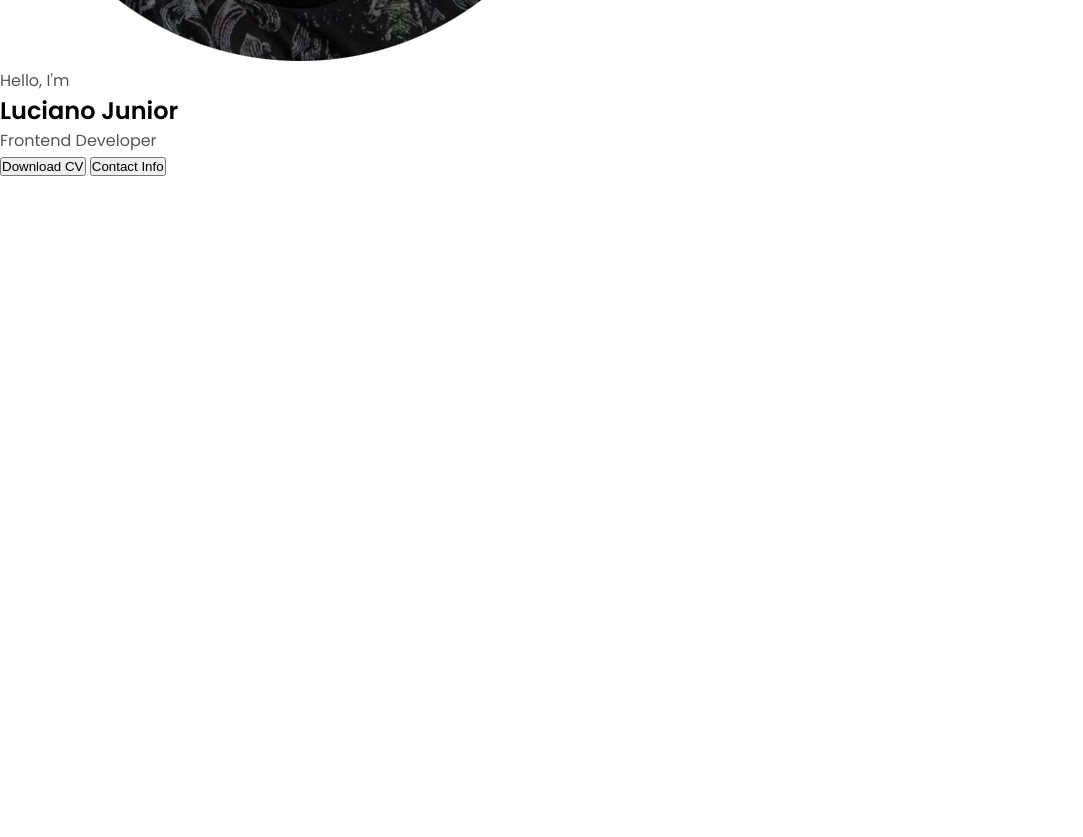
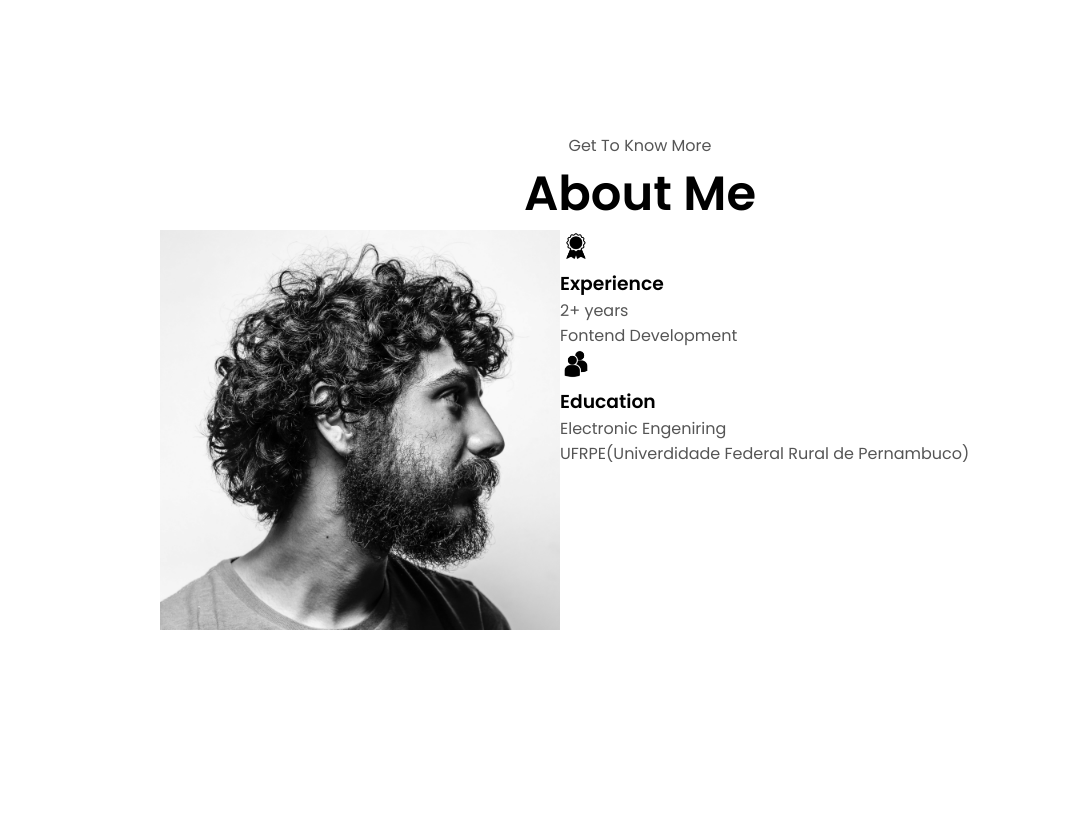
Before and after one commit to Lucianofnjunior/HTML-CSS, a plain HTML site: page meus_random/portifolio-demo/index.html in a window 1280 px wide. Shown: the part 675-1512 px from the top of the page, without its empty margins (0-1083 px from the left). Before the commit the page ends 853 px from the top, so only its background shows below. Drawn offline with Linux system fonts and the light colour scheme.

Commit message:
Finalizando o profile e inicio da section about

```diff
--- a/meus_random/portifolio-demo/css/style.css
+++ b/meus_random/portifolio-demo/css/style.css
@@ -148,3 +148,110 @@ a:hover {
 .hamburguer-icon span:first-child {
     transform: none;
 }
+
+/* SECTIONS */
+
+section {
+    padding-top: 4vh;
+    height: 96vh;
+    margin: 0 10rem;
+    box-sizing: border-box;
+    min-height: fit-content;
+}
+
+.section-container {
+    display: flex;
+}
+
+/* PROFILE SECTION */
+
+#profile {
+    display: flex;
+    justify-content: center;
+    gap: 5rem;
+    height: 80vh;
+}
+
+.section__pic-container {
+    display: flex;
+    height: 400px;
+    width: 400px;
+    margin: auto 0;
+}
+
+.section__text {
+    align-self: center;
+    text-align: center;
+}
+
+.section__text p {
+    font-weight: 600;
+}
+
+.section__text__p1 {
+    text-align: center;
+}
+
+.section__text__p2 {
+    text-align: center;
+    font-size: 1.75rem;
+    margin-bottom: 1rem;
+}
+
+.title {
+    font-size: 3rem;
+    text-align: center;
+}
+
+#socials-container {
+    display: flex;
+    justify-content: center;
+    margin-top: 1rem;
+    gap: 1rem;
+}
+
+/* ICONS */
+
+.icon {
+    height: 2rem;
+}
+
+/* BUTTONS */
+
+.btn-container {
+    display: flex;
+    justify-content: center;
+    gap: 1rem;
+}
+
+.btn {
+    font-weight: 600;
+    transition: all 300ms ease;
+    padding: 1rem;
+    width: 8rem;
+    border-radius: 2rem;
+    border: rgb(53,53,53) 0.1rem solid;
+}
+
+.btn:hover {
+    cursor: pointer;
+}
+
+.btn-color-1, .btn-color-2:hover {
+    background-color: rgb(53,53,53);
+    color: white;
+}
+
+.btn-color-1:hover {
+    background-color: rgb(0,0,0);
+}
+
+.btn-color-2 {
+    background-color: none;
+}
+
+.btn-color-2:hover {
+    border: rgb(255,255,255) 0.1rem solid;
+}
+
+/* ABOUT SECTION */
--- a/meus_random/portifolio-demo/index.html
+++ b/meus_random/portifolio-demo/index.html
@@ -43,14 +43,41 @@
         </div>
         <div class="section__text">
             <p class="section__text__p1">Hello, I'm</p>
-            <h1>Luciano Junior</h1>
+            <h1 class="title">Luciano Junior</h1>
             <p class="section__text__p2">Frontend Developer</p>
             <div class="btn-container">
                 <button class="btn btn-color-2" onclick="window.open('./assets/resume-example.pdf')">Download CV</button>
                 <button class="btn btn-color-1" onclick="location.href = './#contacts'">Contact Info</button>
             </div>
+            <div id="socials-container">
+                <a href="https://www.linkedin.com/in/luciano-junior-926706265/" rel="external" target="_blank"><img src="assets/linkedin.png" alt="My Linkedin Profile" class="icon"></a>
+                <a href="https://github.com/Lucianofnjunior" rel="external" target="_blank"><img src="assets/github.png" alt="My Github Profile" class="icon"></a>
+            </div>
         </div><!-- SECTION TEXT END -->
     </section><!-- PROFILE END-->
+    <section id="about">
+        <p class="section__text__p1">Get To Know More</p>
+        <h1 class="title">About Me</h1>
+        <div class="section-container">
+            <div class="section__pic-container">
+                <img src="assets/about-pic.png" alt="Profile Picture" class="about-pic">
+            </div>
+            <div class="about-details-container">
+                <div class="about-containers">
+                    <div class="details-container">
+                        <img src="assets/experience.png" alt="Experience Icon" class="icon">
+                        <h3>Experience</h3>
+                        <p>2+ years <br>Fontend Development</p>
+                    </div>
+                    <div class="details-container">
+                        <img src="assets/education.png" alt="Education Icon" class="icon">
+                        <h3>Education</h3>
+                        <p> Electronic Engeniring<br>UFRPE(Univerdidade Federal Rural de Pernambuco)</p>
+                    </div>
+                </div><!-- ABOUT CONTAINER END -->
+            </div>
+        </div>
+    </section><!-- ABOUT END -->
 
     <script src="js/script.js"></script>
 </body>
```
